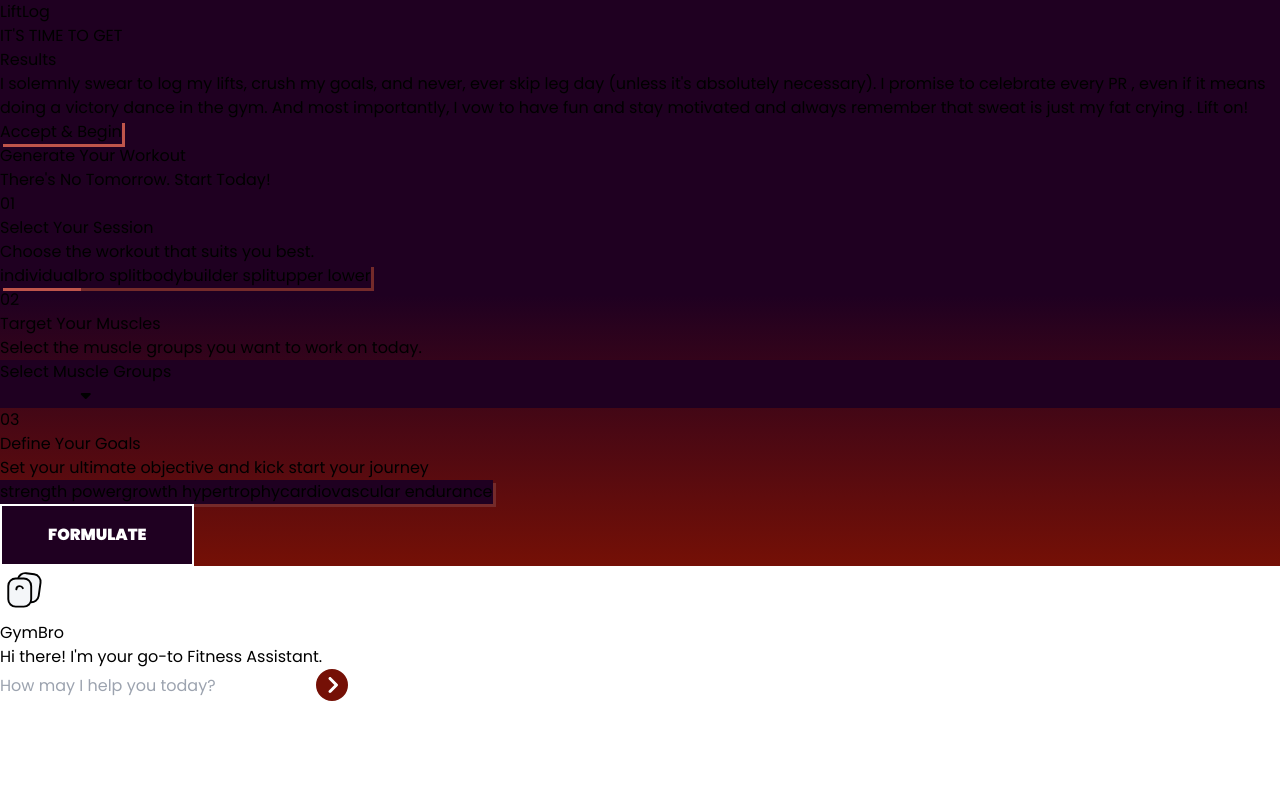
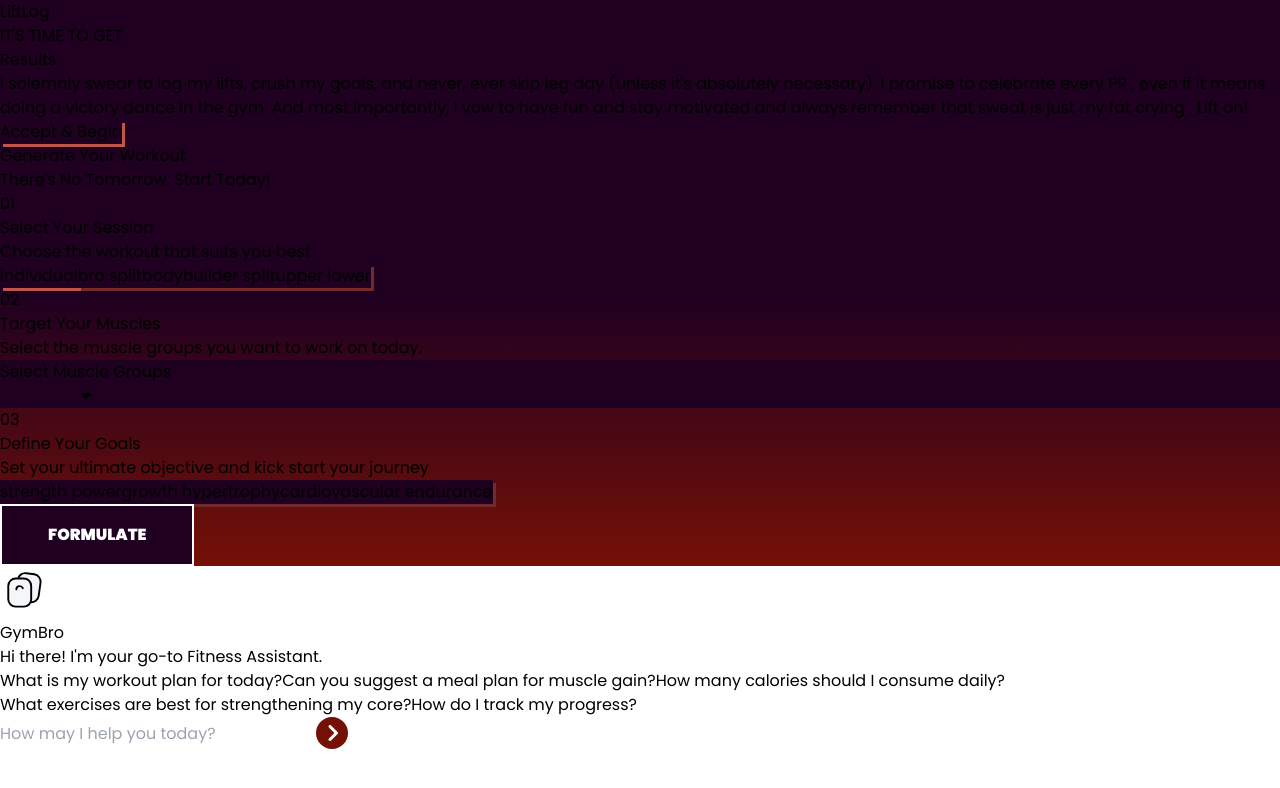
Before and after one commit to shamikaredkar/LiftLog, a React (Vite) app: page / in a window 1280 px wide. Both pictures are taken after a click on the button 24 px from the left and 590 px from the top of the page. Shown: the top 788 px of the page. Built offline with nearby package versions, Linux system fonts and the light colour scheme.

Commit message:
Added conversation starters with the Chatbot

```diff
--- a/src/components/Chatbot.jsx
+++ b/src/components/Chatbot.jsx
@@ -25,10 +25,8 @@ export default function Chatbot() {
     "How do I track my progress?",
   ];
 
-  const surprise = () => {
-    const randomValue =
-      surpriseOptions[Math.floor(Math.random() * surpriseOptions.length)];
-    setValue(randomValue);
+  const handleSuggestionClick = (suggestion) => {
+    setValue(suggestion);
   };
 
   const getResponse = async () => {
@@ -117,7 +115,7 @@ export default function Chatbot() {
         <Lottie animationData={chatbotAnimation} loop={true} autoplay={true} />
       </button>
       {isOpen && (
-        <div className='bg-white border border-gray-300 rounded-lg w-[500px] h-[600px] shadow-lg flex flex-col absolute bottom-20 right-0'>
+        <div className='bg-white border border-gray-300 rounded-lg w-[600px] h-[700px] shadow-lg flex flex-col absolute bottom-20 right-0'>
           <div className='flex items-center pt-4 pb-1 '>
             <div className='ml-4 flex items-center'>
               <span className='font-bold text-lg'>GymBro</span>
@@ -143,6 +141,20 @@ export default function Chatbot() {
               })}
             </div>
             {error && <p className='text-red-500 mt-2 p-4'>{error}</p>}
+
+            {/* Suggestions Section */}
+            <div className='flex flex-col p-4 space-y-2 overflow-y-auto max-h-32'>
+              {surpriseOptions.map((option, index) => (
+                <button
+                  key={index}
+                  onClick={() => handleSuggestionClick(option)}
+                  className='text-left bg-gray-100 p-2 rounded-lg shadow-md hover:bg-gray-200'
+                >
+                  {option}
+                </button>
+              ))}
+            </div>
+
             <div className='flex p-4'>
               <input
                 className='flex-1 p-2 border border-gray-300 rounded-lg'
```
